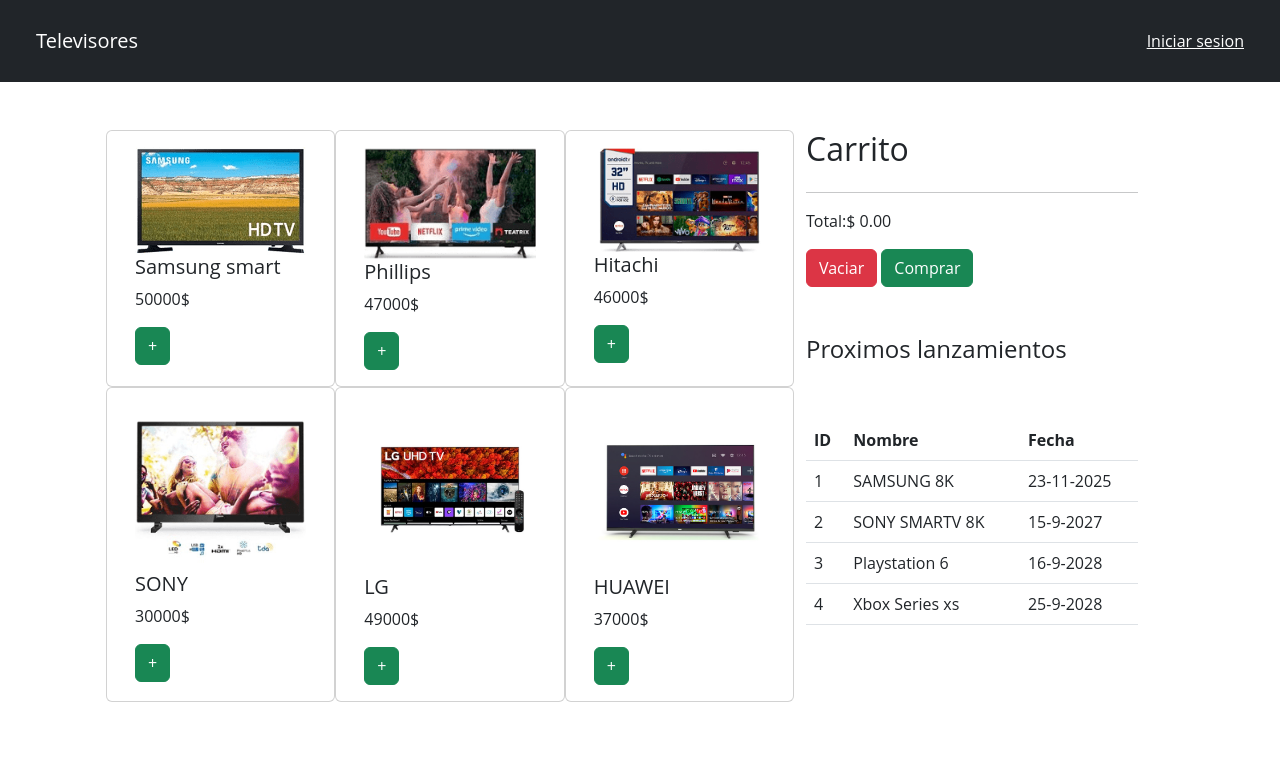
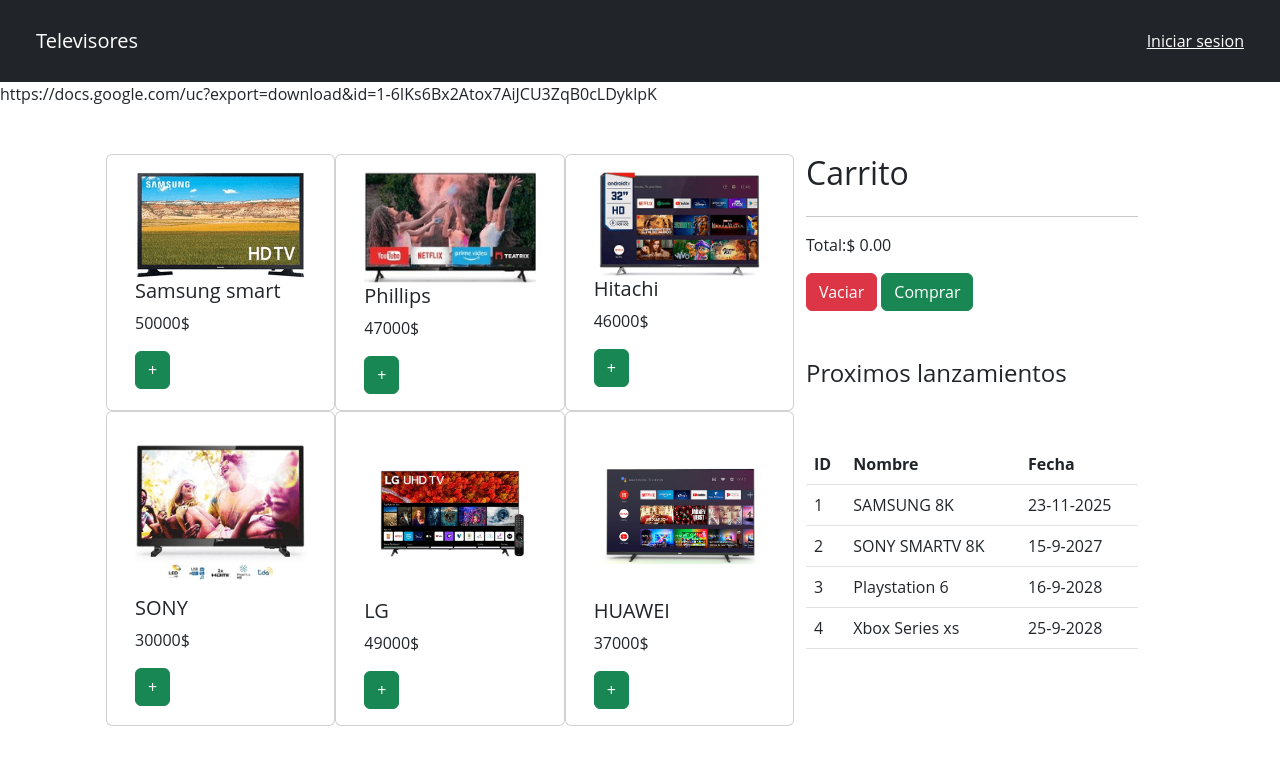
Before and after one commit to Influeza/Proyecto-javascript, a plain HTML site: page index.html in a window 1280 px wide. Drawn offline with nearby package versions, Linux system fonts and the light colour scheme.

Commit message:
update for work

```diff
--- a/index.html
+++ b/index.html
@@ -21,6 +21,8 @@
        <a href="" class="text-white">Iniciar sesion</a>
     </div>
   </nav>
+
+    <div>https://docs.google.com/uc?export=download&id=1-6IKs6Bx2Atox7AiJCU3ZqB0cLDyklpK</div>
 
     <div class="container p-5">
     <div class="row">
```
